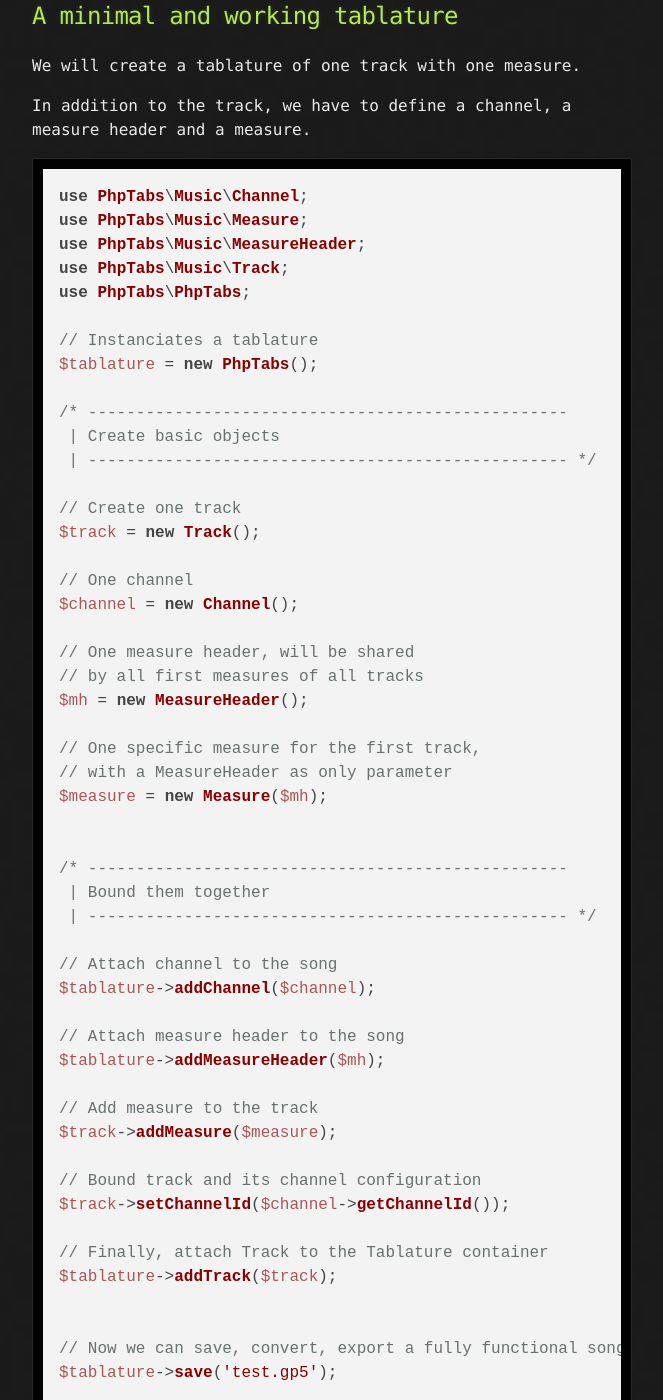
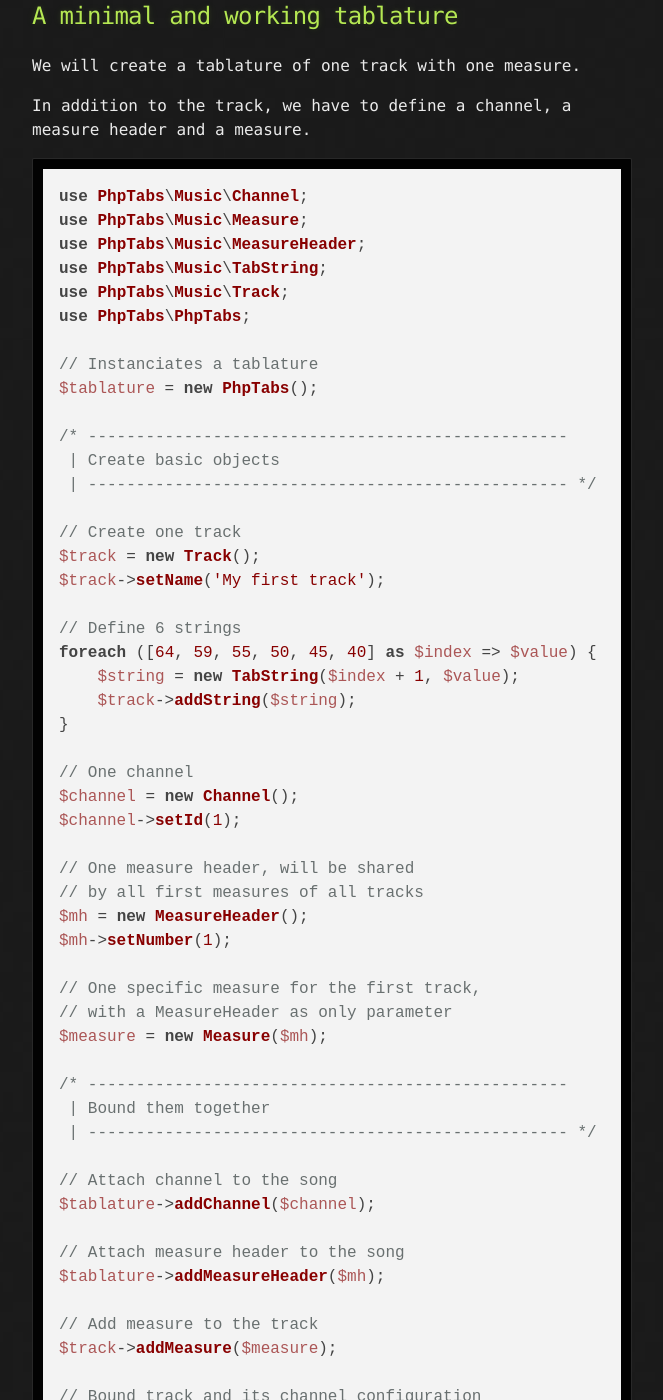
Before and after one commit to stdtabs/stdtabs.github.io, a Jekyll site: the page built from docs/example.create.a.tablature.from.scratch.md, in a window 1280 px wide and 1400 px high, scrolled down 725 px. Shown: the whole window, without its empty margins (308-971 px from the left). Built offline with Jekyll 4.4.1, drawn with Linux system fonts in a browser that asks for light colours; nearby versions of some CDN libraries; some of the changed text lies outside the part shown.

Commit message:
Update create tabs from scratch examples

````diff
--- a/docs/example.create.a.tablature.from.scratch.md
+++ b/docs/example.create.a.tablature.from.scratch.md
@@ -38,6 +38,7 @@ In addition to the track, we have to define a channel, a measure header and a me
 use PhpTabs\Music\Channel;
 use PhpTabs\Music\Measure;
 use PhpTabs\Music\MeasureHeader;
+use PhpTabs\Music\TabString;
 use PhpTabs\Music\Track;
 use PhpTabs\PhpTabs;
 
@@ -50,18 +51,26 @@ $tablature = new PhpTabs();
 
 // Create one track
 $track = new Track();
+$track->setName('My first track');
+
+// Define 6 strings
+foreach ([64, 59, 55, 50, 45, 40] as $index => $value) {
+    $string = new TabString($index + 1, $value);
+    $track->addString($string);
+}
 
 // One channel
 $channel = new Channel();
+$channel->setId(1);
 
 // One measure header, will be shared
 // by all first measures of all tracks
 $mh = new MeasureHeader();
+$mh->setNumber(1);
 
 // One specific measure for the first track,
 // with a MeasureHeader as only parameter
 $measure = new Measure($mh);
-
 
 /* --------------------------------------------------
  | Bound them together
@@ -77,7 +86,7 @@ $tablature->addMeasureHeader($mh);
 $track->addMeasure($measure);
 
 // Bound track and its channel configuration
-$track->setChannelId($channel->getChannelId());
+$track->setChannelId($channel->getId());
 
 // Finally, attach Track to the Tablature container
 $tablature->addTrack($track);
@@ -104,6 +113,7 @@ Let's set our goals:
 - 2 measures per track and one note per measure
 
 ```php
+
 use PhpTabs\Music\Beat;
 use PhpTabs\Music\Channel;
 use PhpTabs\Music\Measure;
@@ -125,12 +135,18 @@ $tablature->setName('My song with notes');
 
 // Create tracks
 $piano_track = new Track();
+$piano_track->setName('Piano track');
+
 $contrabass_track = new Track();
+$contrabass_track->setName('Contrabass track');
+
 
 // Create channels
 $channel0 = new Channel();
+$channel0->setId(1);
 $channel0->setProgram(0); // This program is for piano
 $channel1 = new Channel();
+$channel1->setId(2);
 $channel1->setProgram(43); // This program is for contrabass
 
 // One measure header for each measure
@@ -191,8 +207,8 @@ $contrabass_track->addMeasure($track1_measure1);
 $contrabass_track->addString(new TabString(1, 64));
 
 // Bound tracks and their channel configurations
-$piano_track->setChannelId($channel0->getChannelId());
-$contrabass_track->setChannelId($channel1->getChannelId());
+$piano_track->setChannelId($channel0->getId());
+$contrabass_track->setChannelId($channel1->getId());
 
 // Finally, attach Tracks to the Tablature container
 $tablature->addTrack($piano_track);
@@ -219,7 +235,7 @@ Some important things to keep in mind:
 - Measures are defined per track
 - you MUST have the same number of measures for each track
 - This number of measures MUST be equal to the number of measure headers
-- For all tracks, a measure number 0 MUST be bound to the measure header number 0, and so on for all measures
+- For all tracks, a measure number 1 MUST be bound to the measure header number 1, and so on for all measures
 - To understand how elements are built on each other and how to be on the right scope to interact with them,
 refer to the [object tree](https://stdtabs.github.io/phptabs.html#mom)
 and to the [getting/setting/counting rules](https://stdtabs.github.io/basics.html#traversing)
````
Also changed, not shown: other parts of docs/example.create.a.tablature.from.scratch.md (+2 -2 lines).
